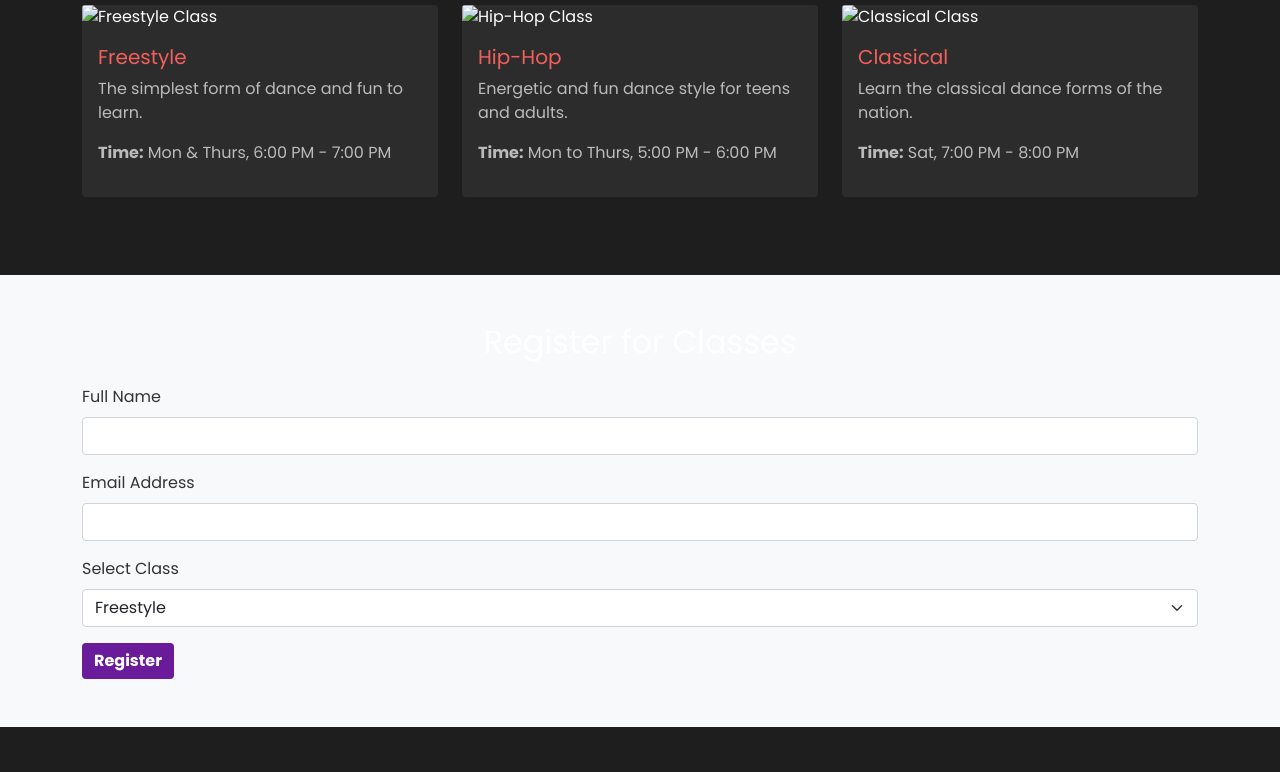
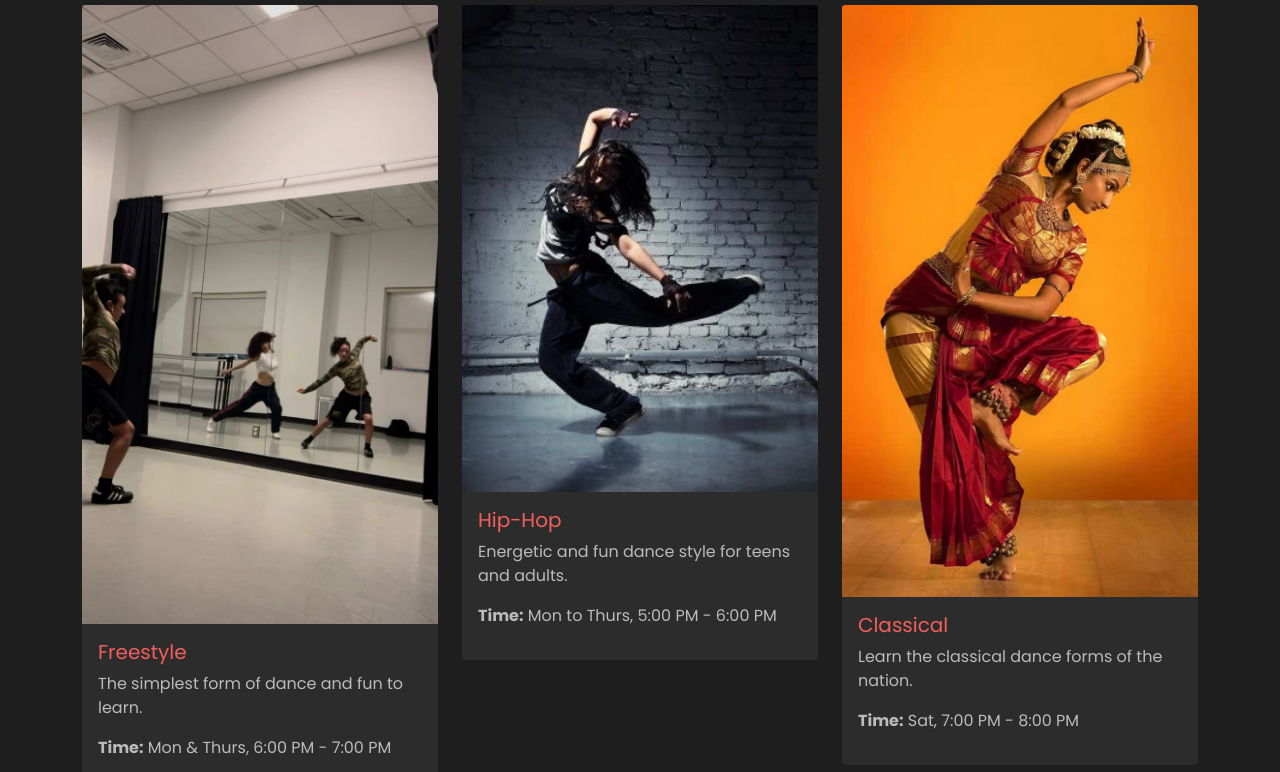
Before and after one commit to palakkk1304/devilx-dance-academy, a plain HTML site: page index.html in a window 1280 px wide. Shown: the part 455-1227 px from the top of the page. Drawn offline with nearby package versions, Linux system fonts and the light colour scheme; the site is published under a folder, as on GitHub Pages, so addresses that start at the root find nothing.

Commit message:
Update index.html

```diff
--- a/index.html
+++ b/index.html
@@ -43,7 +43,7 @@
             <div class="row">
                 <div class="col-md-4">
                     <div class="card">
-                        <img src="/assets/freestyle.jpg.jpg" class="card-img-top" alt="Freestyle Class">
+                        <img src="assets/freestyle.jpg.jpg" class="card-img-top" alt="Freestyle Class">
                         <div class="card-body">
                             <h5 class="card-title" style="color: #f25f5c;">Freestyle</h5>
                             <p class="card-text">The simplest form of dance and fun to learn.</p>
@@ -53,7 +53,7 @@
                 </div>
                 <div class="col-md-4">
                     <div class="card">
-                        <img src="/assets/hiphop.jpg.jpg" class="card-img-top" alt="Hip-Hop Class">
+                        <img src="assets/hiphop.jpg.jpg" class="card-img-top" alt="Hip-Hop Class">
                         <div class="card-body">
                             <h5 class="card-title" style="color: #f25f5c;">Hip-Hop</h5>
                             <p class="card-text">Energetic and fun dance style for teens and adults.</p>
@@ -63,7 +63,7 @@
                 </div>
                 <div class="col-md-4">
                     <div class="card">
-                        <img src="/assets/classical.jpg.jpg" class="card-img-top" alt="Classical Class">
+                        <img src="assets/classical.jpg.jpg" class="card-img-top" alt="Classical Class">
                         <div class="card-body">
                             <h5 class="card-title" style="color: #f25f5c;">Classical</h5>
                             <p class="card-text">Learn the classical dance forms of the nation.</p>
```
